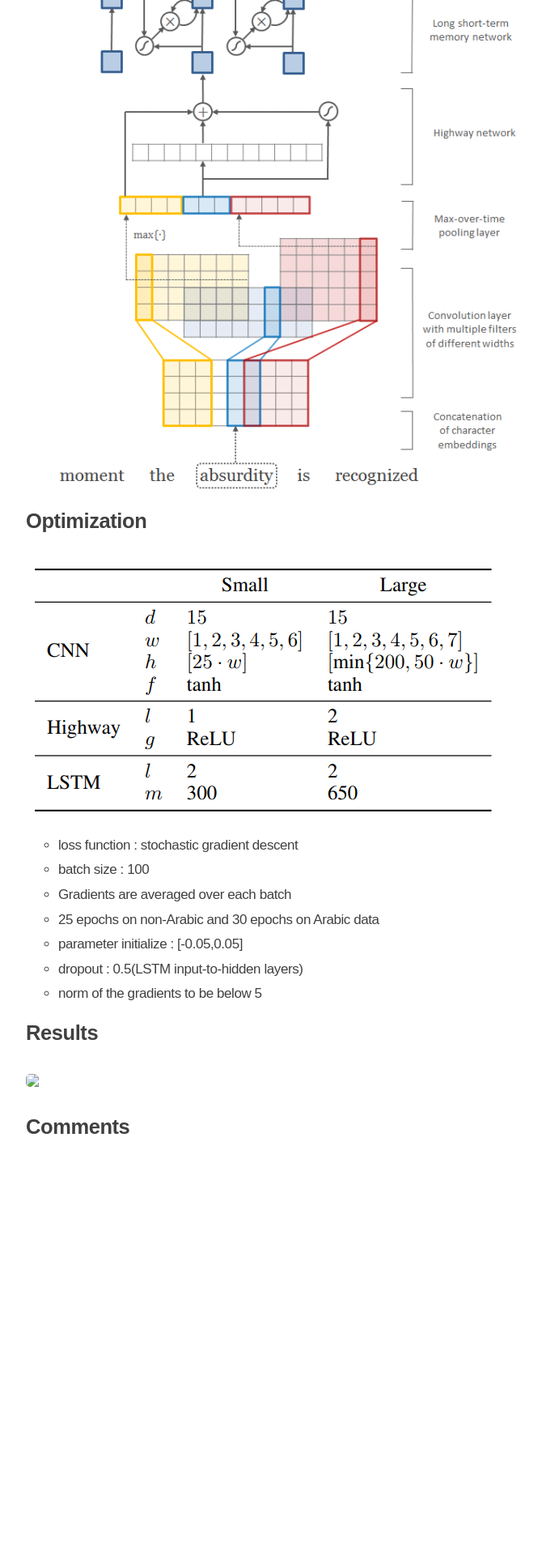
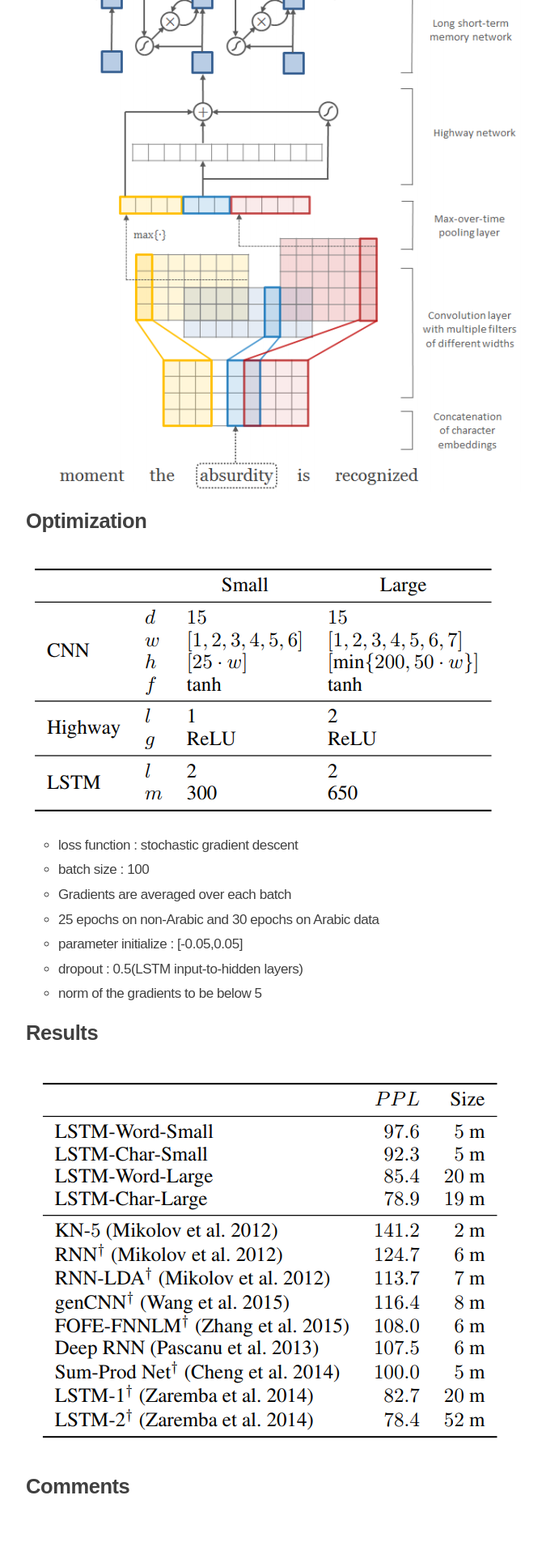
Before and after one commit to hskimim/hskimim.github.io, a Jekyll site: the page built from _posts/2019-04-16-Character-Aware Neural Language Models.md, in a window 1280 px wide. Shown: the part 2824-4744 px from the top of the page at 81% size, without its empty margins (285-955 px from the left). Built offline with Jekyll 4.4.1, drawn with Linux system fonts in a browser that asks for light colours; nearby versions of some CDN libraries; our own code applies the rules of GitHub Pages for plain Markdown files; formulas are drawn with MathJax 3; comment, search, counter and statistics services are not loaded; before the commit the page ends 4300 px from its top, so only the background shows below that.

Commit message:
CharCNN is updated

```diff
--- a/_posts/2019-04-16-Character-Aware Neural Language Models.md
+++ b/_posts/2019-04-16-Character-Aware Neural Language Models.md
@@ -74,4 +74,4 @@ $$y^{k} = max_{i}f^{k}[i]$$
 
 ## Results
 
-<img src = "images/post_img/markdown-img-paste-20190415220127188.png">
+<img src = "/images/post_img/markdown-img-paste-20190415220127188.png">
```
